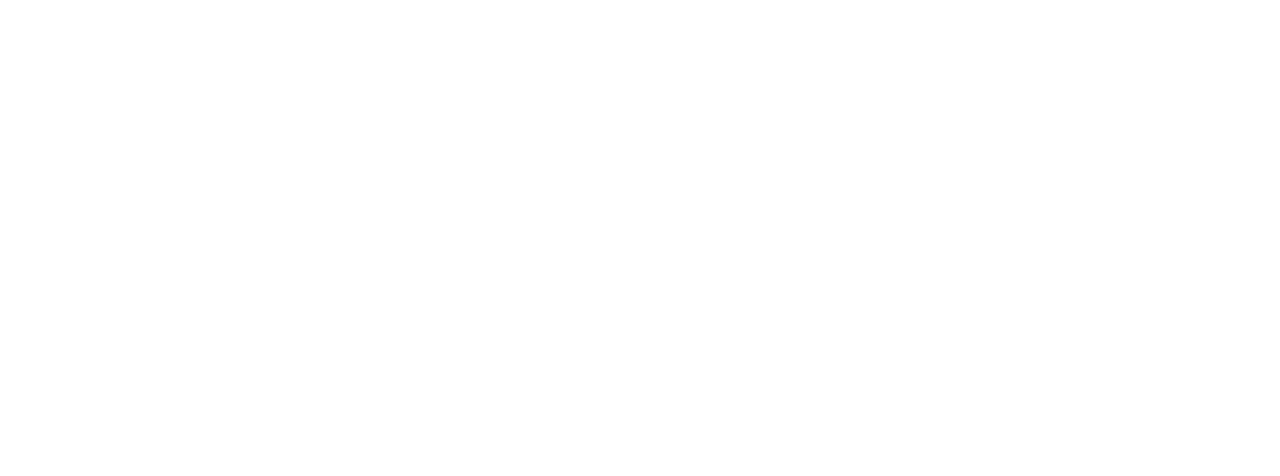
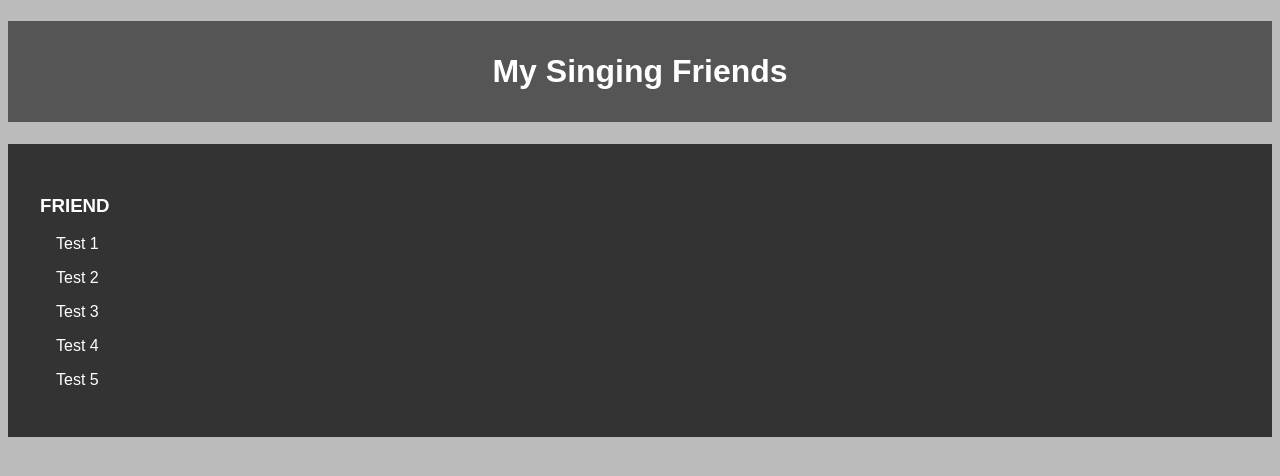
Before and after one commit to JoshWomack/99-lines-code, a plain HTML site: page index.html in a window 1280 px wide. Drawn offline with Linux system fonts and the light colour scheme.

Commit message:
Lab ready for review

```diff
--- a/app.js
+++ b/app.js
@@ -0,0 +1,21 @@
+
+
+let friends = ['Ana', 'Henry', 'Bob', 'Ted', 'Joe'];
+
+for (i = 0; i < friends.length; i++) {
+    console.log(friends[i] + ":");
+    let j = 99;
+    while (j > 0) {
+        let oneLess = j - 1;
+        if (j > 2) {
+            console.log(j + " lines of code in the file. " + j.toString() + " lines of code; " + friends[i] + " strikes one out, clears it all out, " + oneLess + " lines of code in the file.");
+            j--;
+        } else if (j == 2) {
+            console.log(j + " lines of code in the file. " + j.toString() + " lines of code; " + friends[i] + " strikes one out, clears it all out, " + oneLess + " line of code in the file.");
+            j--;
+        } else {
+            console.log(j + " line of code in the file. " + j.toString() + " line of code; " + friends[i] + " strikes one out, clears it all out, no more lines of code in the file.");
+            j--;
+        }
+    }
+}
--- a/index.html
+++ b/index.html
@@ -4,11 +4,19 @@
     <meta charset="UTF-8">
     <meta name="viewport" content="width=device-width, initial-scale=1.0">
     <meta http-equiv="X-UA-Compatible" content="ie=edge">
-    <title>99 Lines of Code</title>
-    <link rel="stylesheeet" href="style.css">
+    <title>99 Lines of Code in the File</title>
+    <link rel="stylesheet" href="style.css">
 </head>
 <body>
-
+   <H1 id="main-header">My Singing Friends</H1>
+   <div class="friend">
+       <h3>friend</h3>
+       <p>Test 1</p>
+       <p>Test 2</p>
+       <p>Test 3</p>
+       <p>Test 4</p>
+       <p>Test 5</p>
+   </div>
 
     <script src="app.js"></script>
 </body>
--- a/style.css
+++ b/style.css
@@ -0,0 +1,25 @@
+body {
+    background-color:#BBB;
+    font-family: Arial, Helvetica, sans-serif;
+}
+
+#main-header {
+    color:white;
+    text-align:center;
+    background-color:#555;
+    padding: 1em 0;
+}
+
+.friend {
+    background-color:#333;
+    color:white;
+    padding:2em;
+}
+
+.friend h3 {
+    text-transform:uppercase;
+}
+
+.friend p {
+    padding-left:1em;
+}
```
